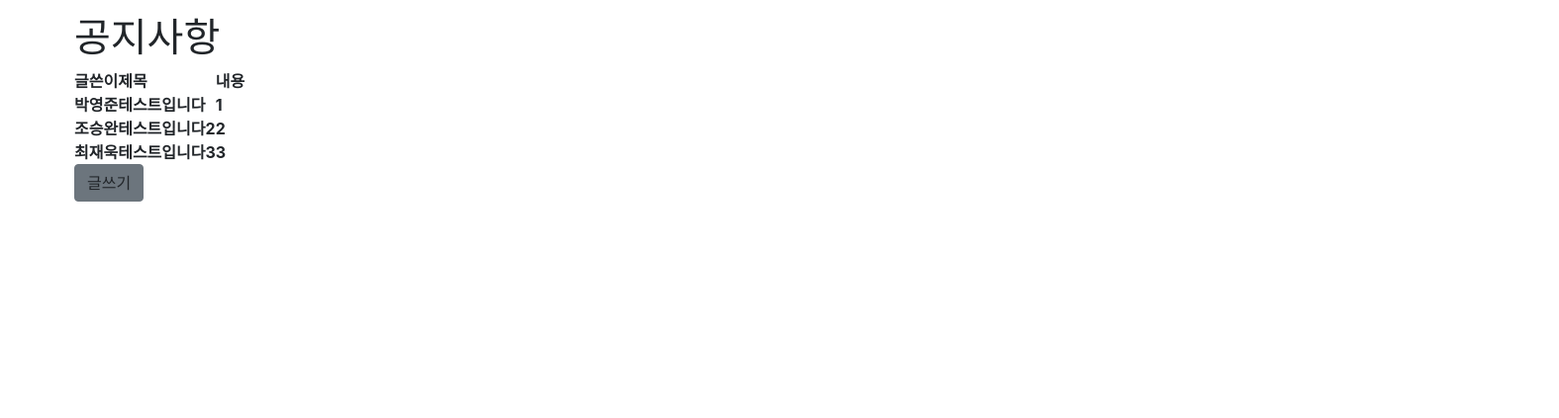
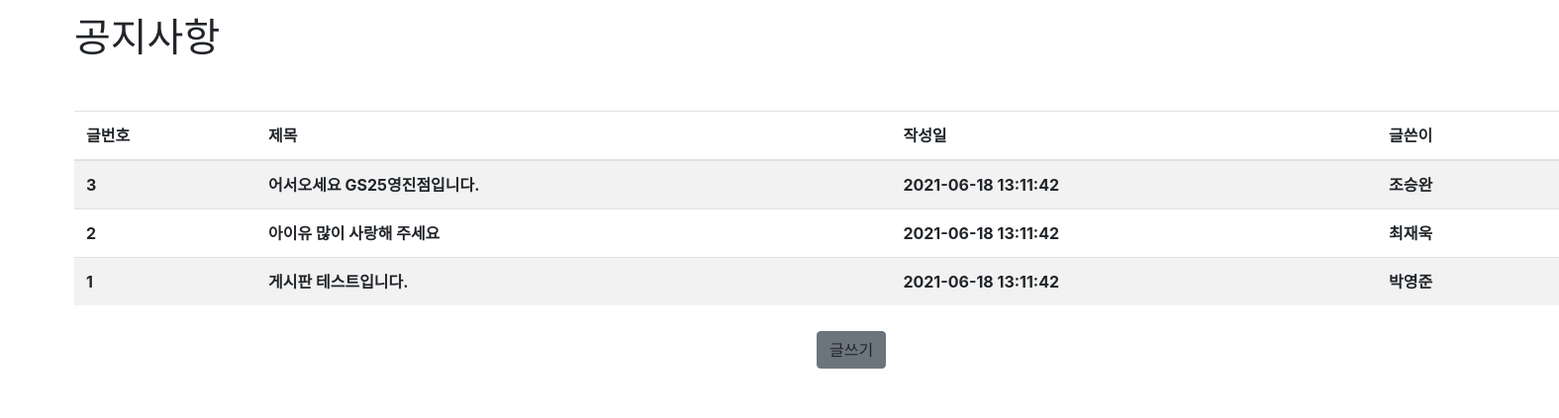
Before and after one commit to dudwns132/AlbaAyo, a Vue app: page /Notice in a window 1280 px wide. Shown: the part 253-676 px from the top of the page at 99% size, 1575 px wide, since content can reach past the window. Built offline with nearby package versions, Linux system fonts and the light colour scheme.

Commit message:
Notice create update

```diff
--- a/src/components/Notice.vue
+++ b/src/components/Notice.vue
@@ -1,7 +1,14 @@
 <template>
     <div id="pageName">
         <h1 id="pageNameContent">공지사항</h1>
-        <table>
+        <b-table
+            id="Notice-table"
+            striped hover
+            :items="items"
+            :fields="fields"
+            @row-clicked="rowClick"></b-table>
+        <b-button id="create_btn" @click="writeContent">글쓰기</b-button>
+        <!-- <table>
             <tr>
                 <td>글쓴이</td>
                 <td>제목</td>
@@ -13,35 +20,66 @@
                 <td>{{value.content}}</td>
             </tr>
         </table>
-        <b-button @click="write">글쓰기</b-button>
+        <b-button @click="write">글쓰기</b-button> -->
         <!-- <a href="javascript:;" @click="getList">GET 방식 데이터 접근</a> -->
     </div>
 </template>
 
 <script>
-import data from '@/data'
+import data from '@/data';
 // import axios from 'axios'
 
 export default {
+    name: 'Notice',
     data() {
+        let items = data.Content.sort((a,b) => {return b.content_id - a.content_id})
+        items = items.map(contentItem => {return {...contentItem, user_name: data.User.filter(userItem => userItem.user_id === contentItem.user_id)[0].name}})
         return {
-            data: data
+            fields:[
+                {
+                    key: 'content_id',
+                    label: '글번호'
+                },
+                {
+                    key: 'title',
+                    label: '제목'
+                },
+                {
+                    key: 'created_at',
+                    label: '작성일'
+                },
+                {
+                    key: 'user_name',
+                    label: '글쓴이'
+                }
+            ],
+            items: items
         }
     },
     methods:{
-        write() {
+        rowClick(item) {
             this.$router.push({
-                path: 'NoticeCreate'
+                path: `/NoticeDetail/${item.content_id}`
             })
         },
-        detail(index) {
+        writeContent() {
             this.$router.push({
-                name: 'NoticeDetail',
-                params: {
-                    contentId: index
-                }
+                path: '/NoticeCreate'
             })
         }
+        // write() {
+        //     this.$router.push({
+        //         path: 'NoticeCreate'
+        //     })
+        // },
+        // detail(index) {
+        //     this.$router.push({
+        //         name: 'NoticeDetail',
+        //         params: {
+        //             contentId: index
+        //         }
+        //     })
+        // }
 		// getList() {
 		// 	axios.get("http://localhost:3306/api/board")
 		// 	.then((res)=>{
@@ -60,4 +98,14 @@ export default {
         margin-top: 75px;
         font-weight: 700;
     }
+
+    #Notice-table {
+        margin-top: 50px;
+        width: 1500px;
+    }
+
+    #create_btn {
+        margin-top: 10px;
+        margin-left: 750px;
+    }
 </style>
--- a/src/components/NoticeCreate.vue
+++ b/src/components/NoticeCreate.vue
@@ -1,16 +1,8 @@
 <template>
     <div>
-        <p id="NC_writer">글쓴이: </p>
-        <b-form-input
-            v-model="writer"
-            id="NC_input_3"
-            placeholder="Enter writerName"
-            required>
-        </b-form-input>
-
         <p id="NC_title">제목: </p>
         <b-form-input
-            v-model="title"
+            v-model="subject"
             id="NC_input"
             placeholder="Enter Title"
             required>
@@ -18,7 +10,7 @@
 
         <p id="NC_content">내용: </p>
         <b-form-textarea
-            v-model="content"
+            v-model="context"
             id="NC_input_2" p
             laceholder="Enter Cotent"
             required>
@@ -28,31 +20,68 @@
         <b-button
             variant="outline-primary"
             id="NC_submitbtn"
-            @click="write">
-            확인
+            @click="updateMode ? updateContent() : uploadContent()">
+            작성
+        </b-button>
+        </div>
+        <div style="text-align: center">
+            <b-button
+            variant="outline-primary"
+            id="NC_cancelbtn"
+            @click="cancel">
+            취소
         </b-button>
         </div>
     </div>
 </template>
 <script>
 import data from '@/data'
+
     export default {
         name: 'NoticeCreate',
         data() {
             return {
-                data: data,
-                writer: "",
-                title: "",
-                content: ""
+                subject: '',
+                context: '',
+                userId: 1,
+                createdAt: '2021-06-19 11:19:30',
+                updateAt: null,
+                updateObject: null,
+                updateMode: this.$route.params.contentId > 0 ? true : false
+            }
+        },
+        created() {
+            if(this.$route.params.contentId > 0) {
+                const contentId = Number(this.$route.params.contentId)
+                this.updateObject = data.Content.filter(item => item.content_id === contentId)[0]
+                this.subject = this.updateObject.title;
+                this.context = this.updateObject.context;
             }
         },
         methods: {
-            write() {
-                this.data.push({
-                    writer: this.writer,
-                    title: this.title,
-                    content: this.content,
+            uploadContent() {
+                let items = data.Content.sort((a,b) => {return b.content_id - a.content_id})
+                const content_id = items[0].content_id + 1
+                data.Content.push({
+                    content_id: content_id,
+                    user_id: this.userId,
+                    title: this.subject,
+                    context: this.context,
+                    created_at: this.createdAt,
+                    updated_at: null
                 })
+                this.$router.push({
+                    path: '/Notice'
+                })
+            },
+            updateContent() {
+                this.updateObject.title = this.subject;
+                this.updateObject.context = this.context;
+                this.$router.push({
+                    path: '/Notice'
+                })
+            },
+            cancel() {
                 this.$router.push({
                     path: '/Notice'
                 })
@@ -62,13 +91,13 @@ import data from '@/data'
 </script>
 <style>
     #NC_submitbtn {
-        margin-right: -444px;
+        margin-right: -304px;
         margin-top: 30px;
     }
-    #NC_writer {
-        text-align: center;
-        margin-right: 444px;
-        margin-top: 70px;
+
+    #NC_cancelbtn {
+        margin-right: -444px;
+        margin-top: -65px;
     }
 
     #NC_title {
@@ -94,8 +123,4 @@ import data from '@/data'
         height: 200px;
     }
 
-    #NC_input_3 {
-        margin: 0 auto;
-        width: 500px;
-    }
 </style>
--- a/src/data/index.js
+++ b/src/data/index.js
@@ -1,17 +1,90 @@
-export default [
+export default {
+    User: [
         {
-        writer: '박영준',
-        title: '테스트입니다',
-        content: '1'
+          user_id: 1,
+          name: '박영준',
+          age: '25',
+          created_at: '2021-06-18 11:42:11'
         },
         {
-        writer: '조승완',
-        title: '테스트입니다2',
-        content: '2'
+          user_id: 2,
+          name: '조승완',
+          age: '24',
+          created_at: '2021-06-18 11:42:11'
         },
         {
-        writer: '최재욱',
-        title: '테스트입니다3',
-        content: '3'
+          user_id: 3,
+          name: '최재욱',
+          age: '22',
+          created_at: '2021-06-18 11:42:11'
         },
+        {
+          user_id: 4,
+          name: '이선제',
+          age: '24',
+          created_at: '2021-06-18 11:42:11'
+        }
+      ],
+      Content: [
+        {
+          content_id: 1,
+          user_id: 1,
+          title: '게시판 테스트입니다.',
+          context: '테스트 중입니다.',
+          created_at: '2021-06-18 13:11:42',
+          updated_at: null
+        },
+        {
+          content_id: 2,
+          user_id: 3,
+          title: '아이유 많이 사랑해 주세요',
+          context: '화이팅',
+          created_at: '2021-06-18 13:11:42',
+          updated_at: null
+        },
+        {
+          content_id: 3,
+          user_id: 2,
+          title: '어서오세요 GS25영진점입니다.',
+          context: '^^',
+          created_at: '2021-06-18 13:11:42',
+          updated_at: null
+        }
+      ],
+      Comment: [
+        {
+          comment_id: 1,
+          user_id: 1,
+          content_id: 3,
+          context: '잘부탁드립니다',
+          created_at: '2021-06-19 14:11:11',
+          updated_at: null
+        },
+        {
+          comment_id: 2,
+          user_id: 3,
+          content_id: 3,
+          context: '열심히 해봐요',
+          created_at: '2021-06-19 16:11:11',
+          updated_at: null
+        },
+        {
+          comment_id: 3,
+          user_id: 2,
+          content_id: 1,
+          context: '고생많으십니다',
+          created_at: '2021-06-19 14:11:11',
+          updated_at: null
+        }
+      ],
+      SubComment: [
+        {
+          subcomment_id: 1,
+          comment_id: 3,
+          user_id: 1,
+          context: '감사합니다',
+          created_at: '2021-06-19 16:22:11',
+          updated_at: null
+        }
       ]
+}
--- a/src/router.js
+++ b/src/router.js
@@ -60,7 +60,7 @@ export default new Router({
             component: Notice
         },
         {
-            path: '/NoticeCreate',
+            path: '/NoticeCreate/:contentId?',
             name: 'NoticeCreate',
             component: NoticeCreate
         },
```
Also changed, not shown: src/components/NoticeDetail.vue (+119 -6 lines). Lines whose indentation alone changed are shown as unchanged.
